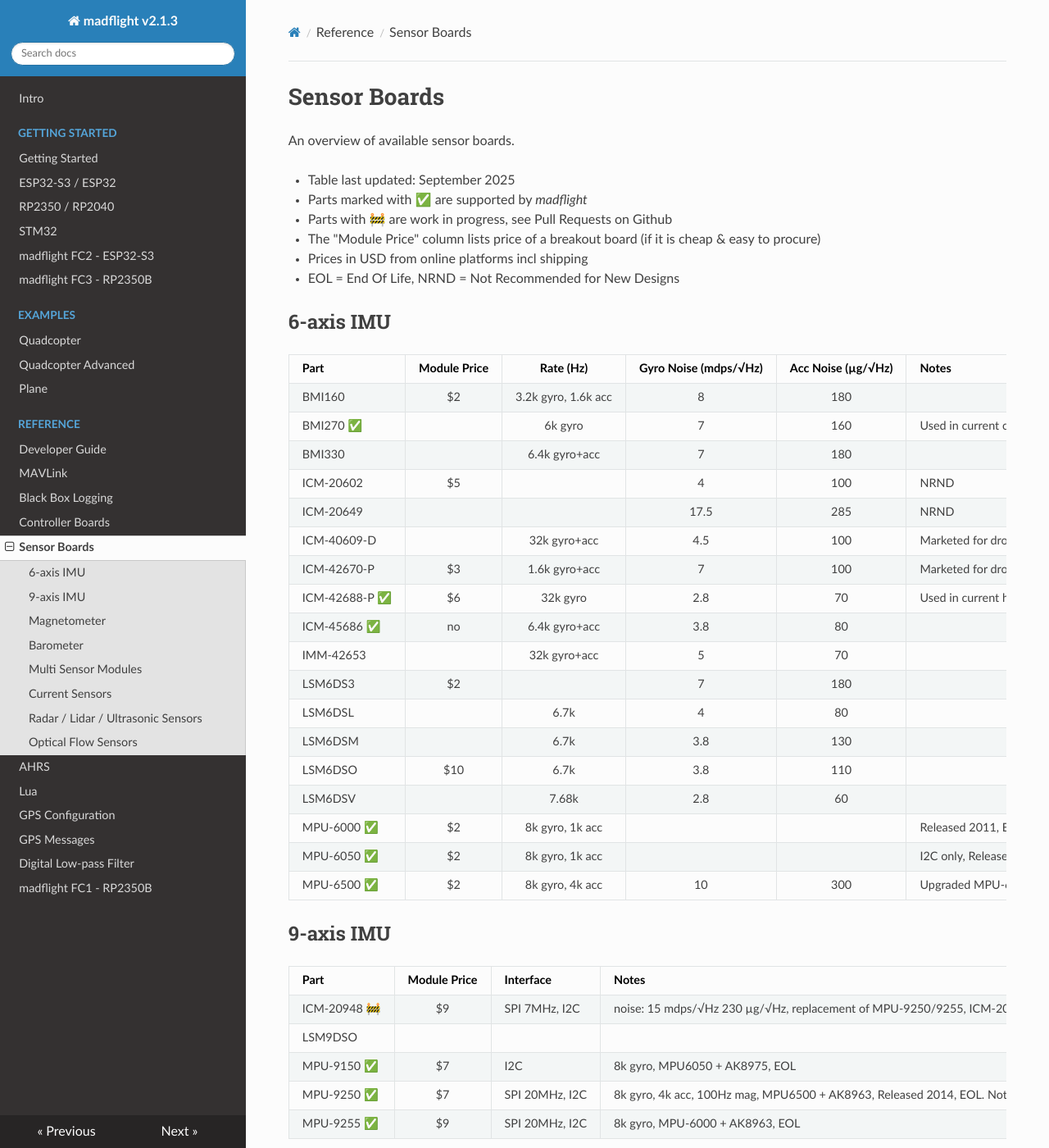
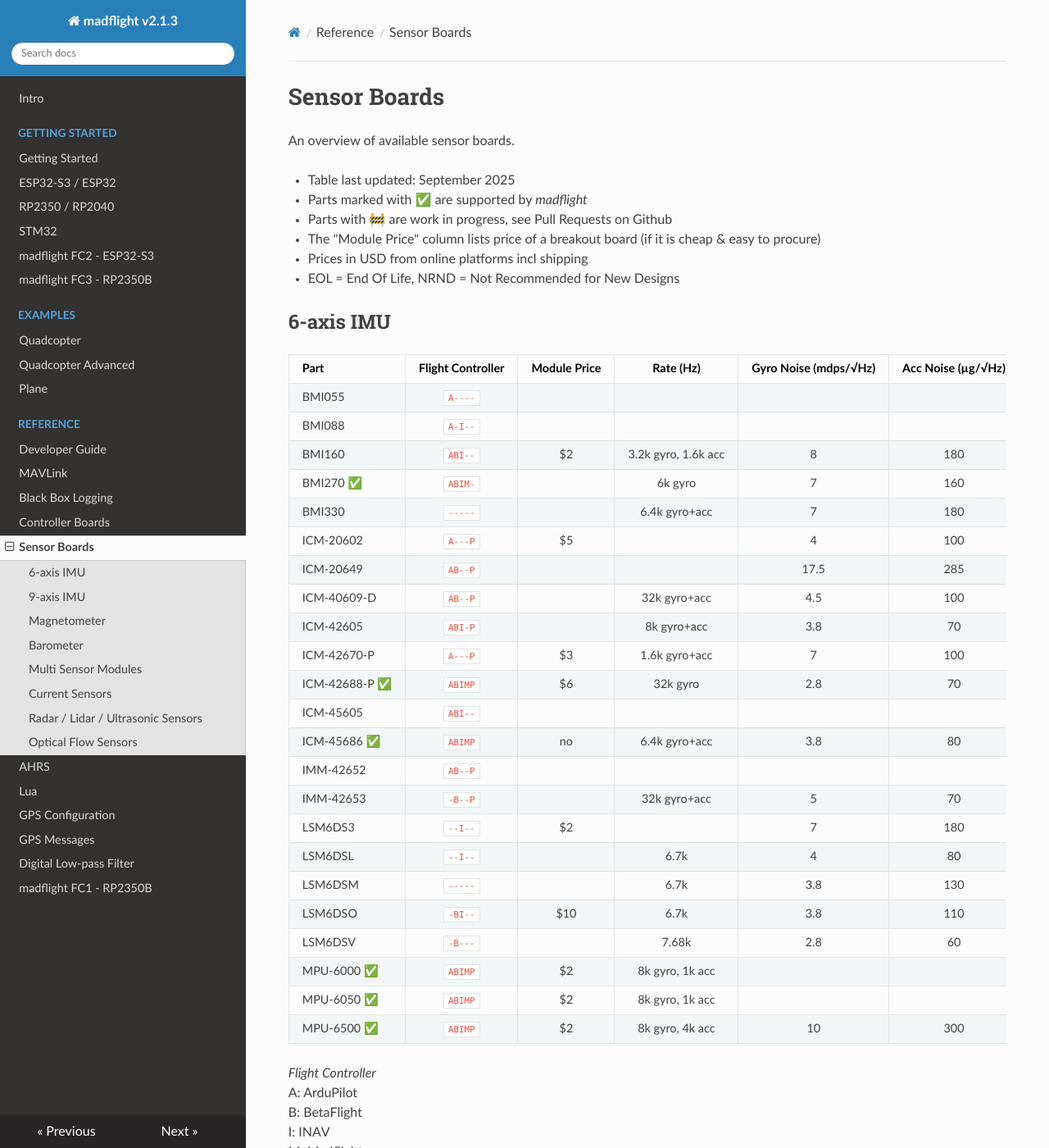
Before and after one commit to qqqlab/madflight-docs, an MkDocs documentation site: the page built from docs/Sensor-Boards.md, in a window 1280 px wide and 1400 px high. Shown: the whole window at 82% size. Built offline with MkDocs 1.6.1, drawn with Linux system fonts in a browser that asks for light colours; nearby versions of some CDN libraries.

Commit message:
Enhance IMU section with flight controller data
Added flight controller compatibility information for various IMUs.

```diff
--- a/docs/Sensor-Boards.md
+++ b/docs/Sensor-Boards.md
@@ -11,26 +11,38 @@
 
 ## 6-axis IMU
 
-| Part    | Module Price | Rate (Hz) | Gyro Noise (mdps/&radic;Hz) | Acc Noise (µg/&radic;Hz) | Notes |
-|-|:-:|:-:|:-:|:-:|-|
-BMI160     | $2 | 3.2k gyro, 1.6k acc | 8 | 180 |
-BMI270 &#x2705;|  | 6k gyro | 7 | 160 | Used in current commercial FC as replacement for MPU-6000/6500
-BMI330 | | 6.4k gyro+acc | 7 | 180 |
-ICM-20602  | $5 | | 4 | 100 | NRND
-ICM-20649  |  |  | 17.5 | 285 | NRND
-ICM-40609-D|  | 32k gyro+acc | 4.5 | 100 | Marketed for drones, replacement of ICM-20602 and MPU-6500
-ICM-42670-P| $3 | 1.6k gyro+acc | 7 | 100 | Marketed for drones
-ICM-42688-P &#x2705;| $6 | 32k gyro | 2.8 | 70 | Used in current high performance FC
-ICM-45686 &#x2705;| no | 6.4k gyro+acc | 3.8 | 80 |
-IMM-42653 | | 32k gyro+acc | 5 | 70 |
-LSM6DS3    | $2 | | 7 | 180 |
-LSM6DSL    |  | 6.7k | 4 | 80 |
-LSM6DSM    |  | 6.7k | 3.8 | 130 |
-LSM6DSO    | $10 | 6.7k | 3.8 | 110 |
-LSM6DSV    |  | 7.68k | 2.8 | 60 |
-MPU-6000 &#x2705;| $2 | 8k gyro, 1k acc ||| Released 2011, EOL
-MPU-6050 &#x2705;| $2 | 8k gyro, 1k acc ||| I2C only, Released 2011, EOL
-MPU-6500 &#x2705;| $2 | 8k gyro, 4k acc | 10 | 300 | Upgraded MPU-6000, Released 2014, NRND
+| Part    | Flight Controller | Module Price | Rate (Hz) | Gyro Noise (mdps/&radic;Hz) | Acc Noise (µg/&radic;Hz) | Notes |
+|-|:-:|:-:|:-:|:-:|:-:|-|
+BMI055 | `A----` |
+BMI088 | `A-I--` |
+BMI160 | `ABI--` | $2 | 3.2k gyro, 1.6k acc | 8 | 180 |
+BMI270 &#x2705;| `ABIM-` |  | 6k gyro | 7 | 160 | Used in current commercial FC as replacement for MPU-6000/6500
+BMI330 | `-----` | | 6.4k gyro+acc | 7 | 180 |
+ICM-20602  | `A---P` | $5 | | 4 | 100 | NRND
+ICM-20649  | `AB--P` |  |  | 17.5 | 285 | NRND
+ICM-40609-D| `AB--P` |  | 32k gyro+acc | 4.5 | 100 | Marketed for drones, replacement of ICM-20602 and MPU-6500
+ICM-42605| `ABI-P` | | 8k gyro+acc | 3.8 | 70 |
+ICM-42670-P| `A---P` | $3 | 1.6k gyro+acc | 7 | 100 | Marketed for drones
+ICM-42688-P &#x2705;| `ABIMP` | $6 | 32k gyro | 2.8 | 70 | Used in current high performance FC
+ICM-45605 | `ABI--` |
+ICM-45686 &#x2705;| `ABIMP` | no | 6.4k gyro+acc | 3.8 | 80 |
+IMM-42652 | `AB--P` |
+IMM-42653 | `-B--P` | | 32k gyro+acc | 5 | 70 |
+LSM6DS3    | `--I--` | $2 | | 7 | 180 |
+LSM6DSL    | `--I--` |  | 6.7k | 4 | 80 |
+LSM6DSM    | `-----` |  | 6.7k | 3.8 | 130 |
+LSM6DSO    | `-BI--` | $10 | 6.7k | 3.8 | 110 |
+LSM6DSV    | `-B---` |  | 7.68k | 2.8 | 60 |
+MPU-6000 &#x2705;| `ABIMP` | $2 | 8k gyro, 1k acc ||| Released 2011, EOL
+MPU-6050 &#x2705;| `ABIMP` | $2 | 8k gyro, 1k acc ||| I2C only, Released 2011, EOL
+MPU-6500 &#x2705;| `ABIMP` | $2 | 8k gyro, 4k acc | 10 | 300 | Upgraded MPU-6000, Released 2014, NRND
+
+*Flight Controller*
+A: ArduPilot
+B: BetaFlight
+I: INAV
+M: Madflight
+P: PX4
 
 ## 9-axis IMU
 
```
